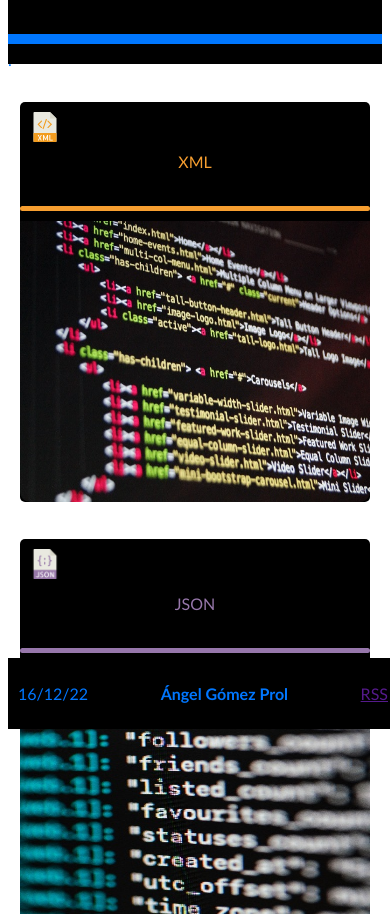
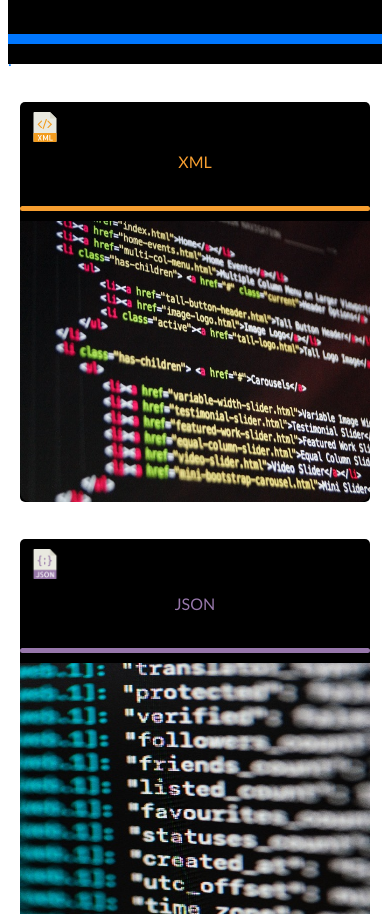
Before and after one commit to wolfsengel/dam1-project-angel, a plain HTML site: page index.html in a window 390 px wide. Shown: the part 186-1100 px from the top of the page. Drawn offline with Linux system fonts and the light colour scheme.

Commit message:
final stages

```diff
--- a/css/styles.css
+++ b/css/styles.css
@@ -35,6 +35,9 @@ h1 {
   }
   .abajo .nome{
     font-weight:700;
+  }
+  .abajo a:hover{
+    color: white;
   }
   .accesos{
     display: flex;
@@ -144,4 +147,8 @@ h1 {
         justify-content: space-between;
         align-content: center;
       }
+      .abajo{
+        position: absolute;
+        top:1800px;
+      }
   }
```
Also changed, not shown: index.html (+1 -0 lines).
